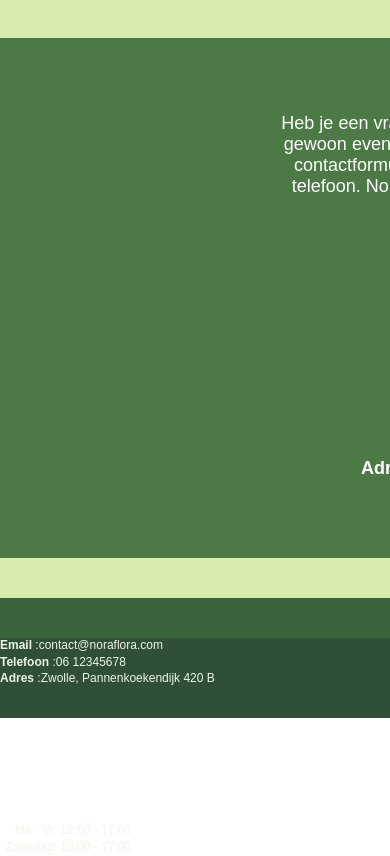
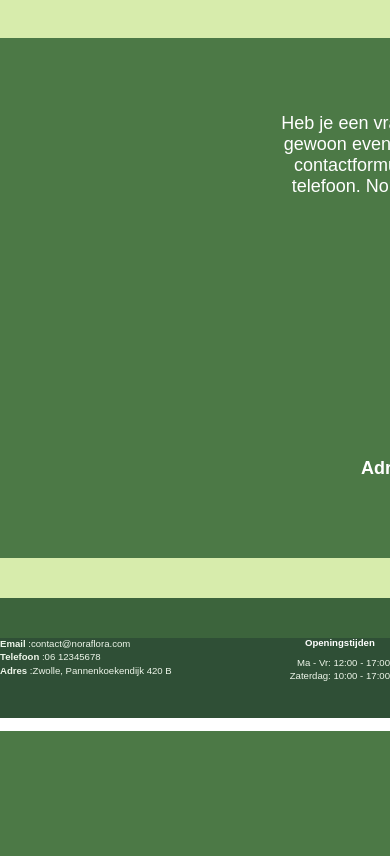
Before and after one commit to Lukas-1601/Nora-s-Flora-s2, a PHP site: page /Contact.html in a window 390 px wide; the page is wider, and only the part inside the window is pictured. Shown: the part 113-969 px from the top of that part. After the commit the page ends 844 px from the top of that part, so only its background shows below. Run offline with PHP 8.4, Linux system fonts and the light colour scheme.

Commit message:
fixes
Made home page more accessible on 700 px

```diff
--- a/Styles.css
+++ b/Styles.css
@@ -424,7 +469,7 @@
 .footer-left p {
   text-align: left;
   margin: 0;
-  font-size: 12px;
+  font-size: 0.7rem;
   line-height: 1.4;
   color: #eef6ea;
 }
@@ -432,31 +477,33 @@
 .footer-right p {
   text-align: right;
   margin: 0;
-  font-size: 12px;
+  font-size: 0.7rem;
   line-height: 1.4;
   color: #eef6ea;
 }
 
 .footer-right h3 {
   margin: 0 0 8px 0;
-  font-size: 18px;
+  font-size: 1rem;
   color: #ffffff;
+}
+
+@media (max-width: 700px) {
+  .footer {
+    max-width: 700px;
+  }
+
+  .footer-left p,
+  .footer-right p,
+  .footer-right h3 {
+    font-size: 0.6rem;
+  }
+
 }
 
 /* ==========================================================================
    Responsive Helpers
    ========================================================================== */
-
-@media (max-width: 700px) {
-  .footer-container {
-    flex-direction: column;
-    align-items: flex-start;
-  }
-  .footer-right {
-    margin-top: 6px;
-    text-align: left;
-  }
-}
 
 .box {
   border: 1px solid black;
```
Also changed, not shown: other parts of Styles.css (+48 -3 lines), index.html (+11 -9 lines).
